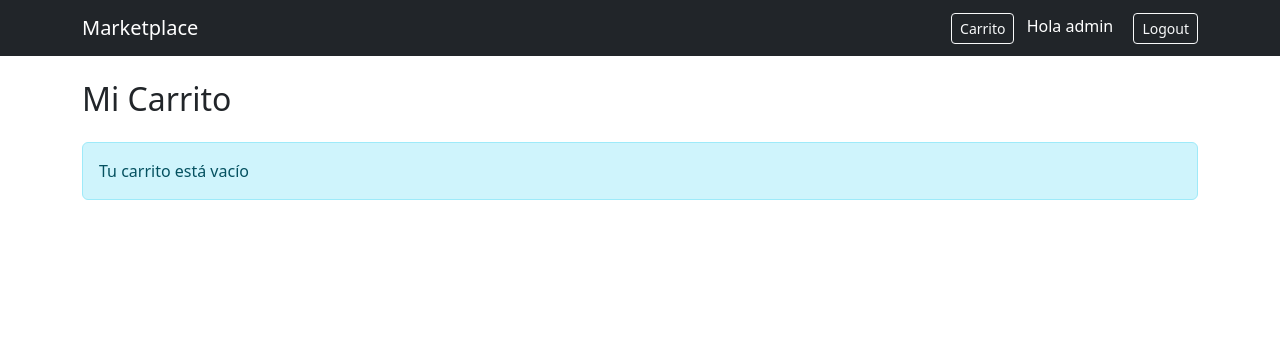
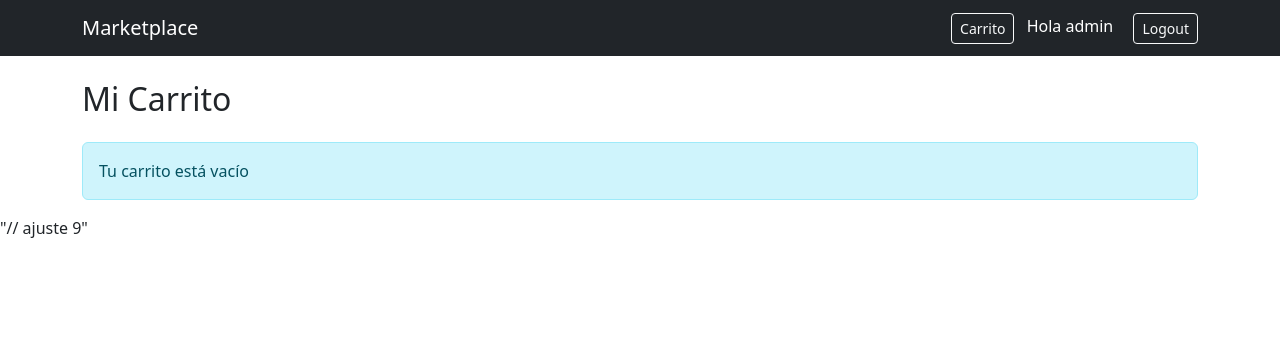
Before and after one commit to alecamargo09/marketplace, a Django app: page /cart/ in a window 1280 px wide. Shown: the top 356 px of the page. Run offline with Django 5.2, Linux system fonts and the light colour scheme; a user stored in the database is signed in; data comes from the database, SQL or seed files in the repository; data that the repository does not hold is empty; parts of the project's set-up code (start-up, migrations or seed data) failed here and were passed over.

Commit message:
modificaciones

```diff
--- a/store/templates/store/base.html
+++ b/store/templates/store/base.html
@@ -39,3 +39,4 @@
 
 </body>
 </html>
+"// ajuste 9"
```
